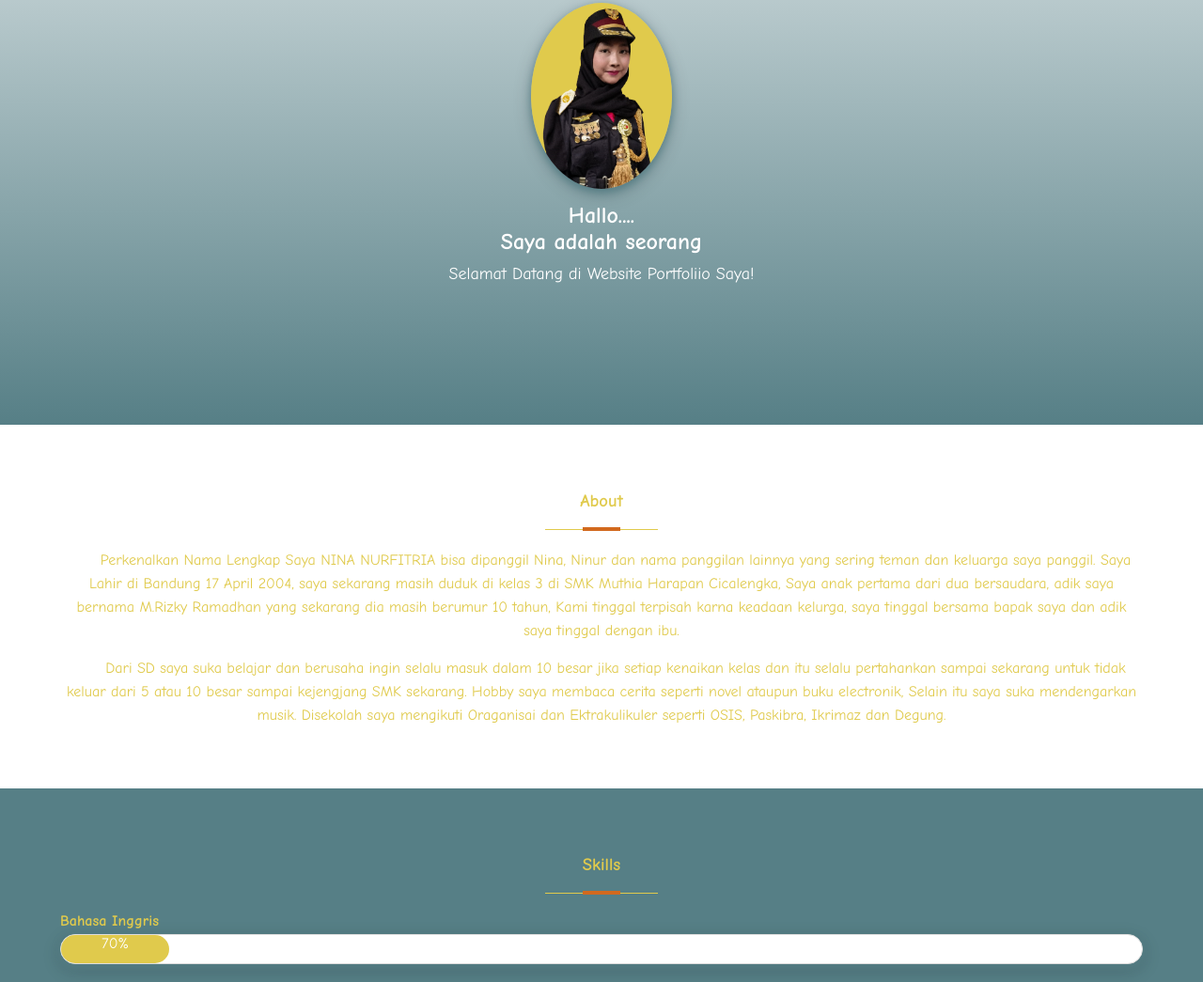
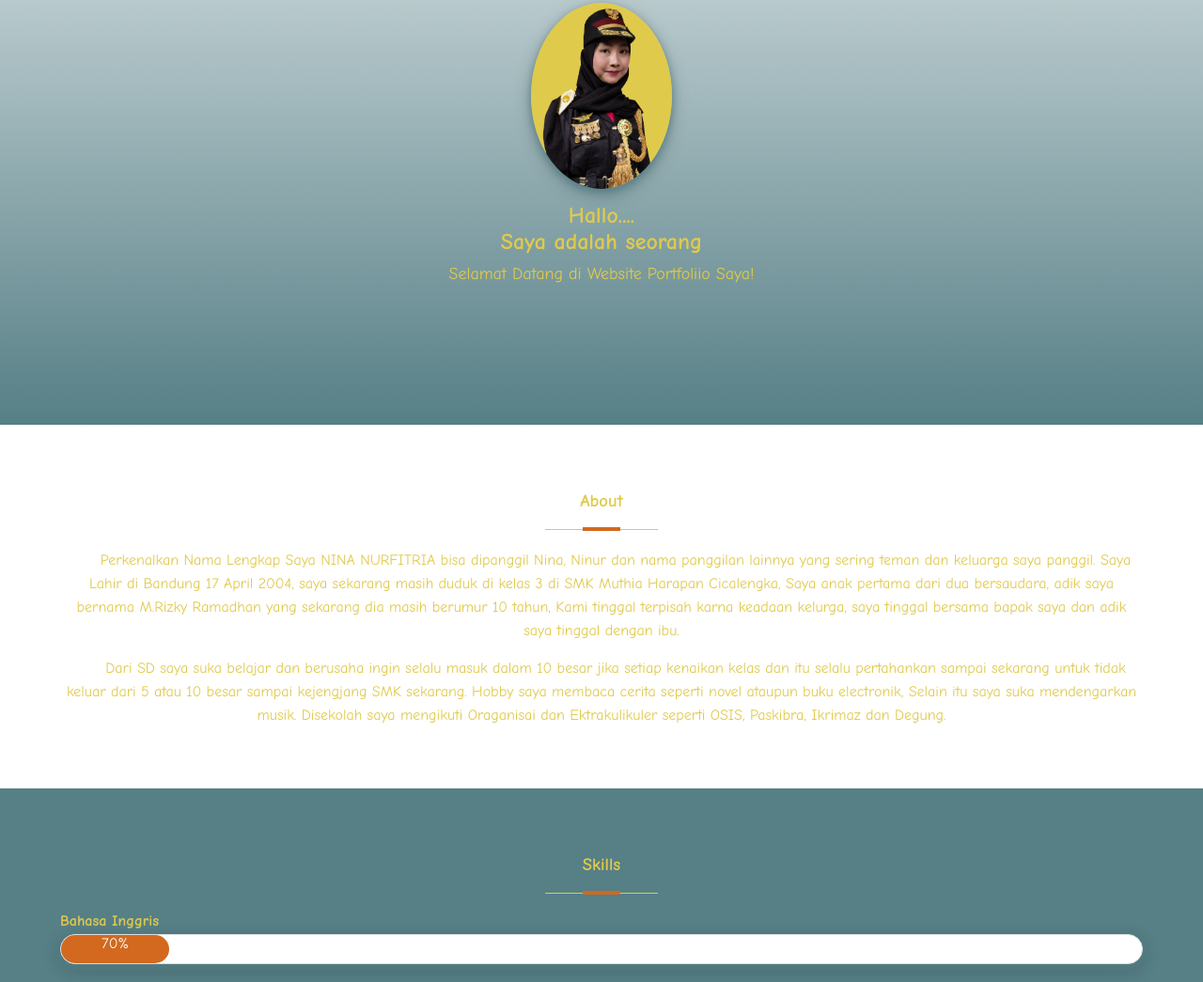
Before and after one commit to NinaNurfitria/Portfolio_NinaNur, a plain HTML site: page index.html in a window 1280 px wide. Shown: the part 147-1192 px from the top of the page at 94% size. Drawn offline with Linux system fonts and the light colour scheme; a script that the page names is missing.

Commit message:
Update style.css
ubah warna

```diff
--- a/css/style.css
+++ b/css/style.css
@@ -140,7 +140,7 @@ background-color:chocolate;
   font-size: 18px;
 }
 .banner h2, .banner p, .banner span {
-  color: white;
+  color: #e0ca4c;
 }
 
 section {
@@ -200,7 +200,7 @@ section h3::after {
 }
 .l-skill .Nilai {
 height: 30px;
-background-color:#e0ca4c;
+background-color:chocolate;
 display: inline-block;
 color: #fff;
 text-align: center;
```
